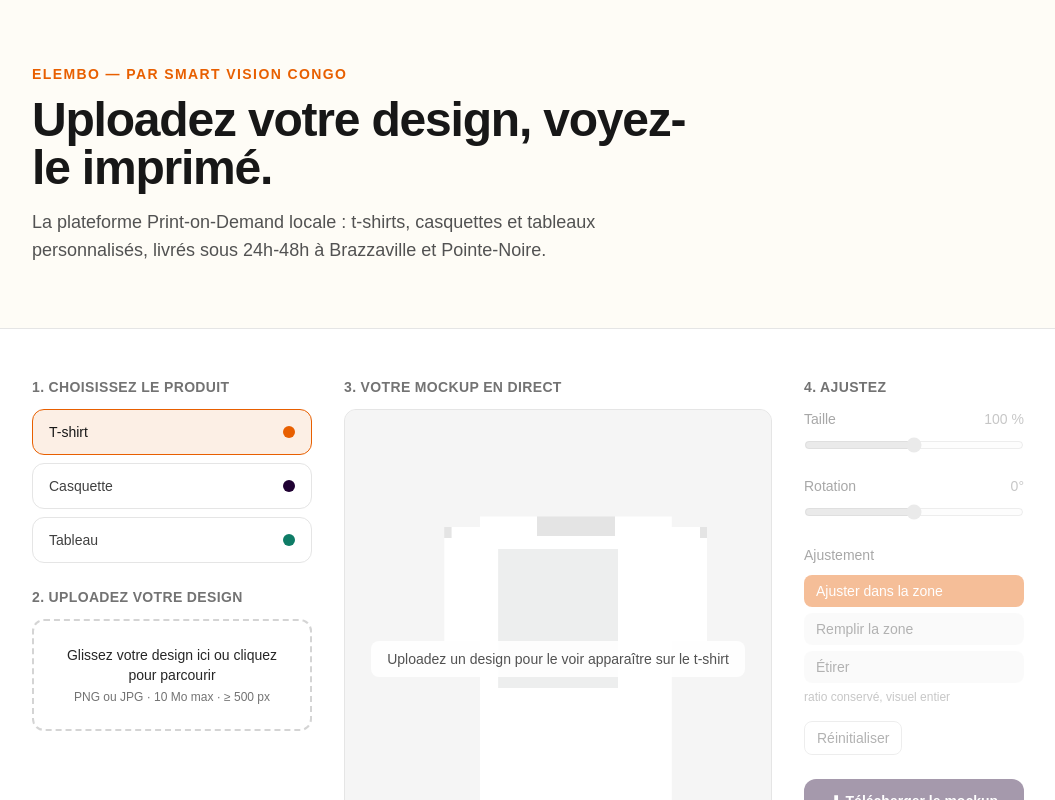
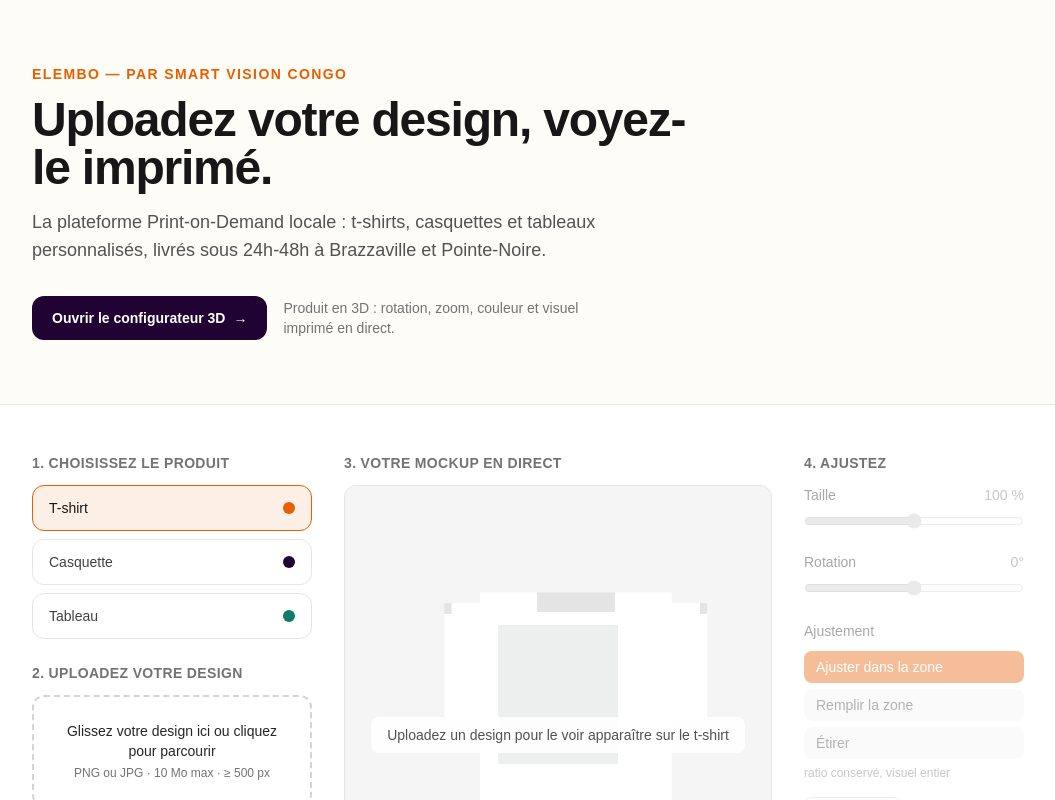
Before and after one commit to bossygit/elembo, a Next.js app: page / in a window 1280 px wide. Shown: the top 800 px of the page, without its empty margins (112-1167 px from the left). Built offline with nearby package versions, Linux system fonts and the light colour scheme.

Commit message:
feat(navigation): lien vers le configurateur 3D depuis la page d'accueil
La page d'accueil est le studio 2D conservé : sans lien visible, le configurateur 3D
situé sur /configurator était introuvable. Ajoute un bouton d'accès dans l'entête et un
retour « Studio 2D » depuis le configurateur.

```diff
--- a/src/app/page.tsx
+++ b/src/app/page.tsx
@@ -1,3 +1,4 @@
+import Link from 'next/link';
 import Studio from '../components/Studio';
 
 export default function Home() {
@@ -15,6 +16,18 @@ export default function Home() {
             La plateforme Print-on-Demand locale : t-shirts, casquettes et tableaux
             personnalisés, livrés sous 24h-48h à Brazzaville et Pointe-Noire.
           </p>
+          <div className="mt-8 flex flex-wrap items-center gap-4">
+            <Link
+              href="/configurator"
+              className="inline-flex items-center gap-2 rounded-xl bg-[#200233] px-5 py-3 text-sm font-semibold text-white transition-colors hover:bg-[#E85F00]"
+            >
+              Ouvrir le configurateur 3D
+              <span aria-hidden>→</span>
+            </Link>
+            <span className="max-w-xs text-sm text-neutral-500">
+              Produit en 3D : rotation, zoom, couleur et visuel imprimé en direct.
+            </span>
+          </div>
         </div>
       </section>
 
--- a/src/components/configurator/Configurator.tsx
+++ b/src/components/configurator/Configurator.tsx
@@ -5,6 +5,7 @@
 // passent en colonne à droite et l'aperçu de zone + la configuration en bas.
 
 import dynamic from 'next/dynamic';
+import Link from 'next/link';
 import { useMemo, useState } from 'react';
 import { useConfiguratorStore, serializeConfig } from '../../stores/configurator-store';
 import { getProductById } from '../../lib/products/catalog';
@@ -134,7 +135,10 @@ export default function Configurator() {
     <div className="mx-auto w-full max-w-7xl px-4 py-6">
       <header className="mb-5 flex flex-wrap items-end justify-between gap-3">
         <div>
-          <p className="text-xs font-semibold uppercase tracking-widest text-[#E85F00]">
+          <Link href="/" className="text-xs font-medium text-neutral-500 hover:text-[#E85F00]">
+            ← Studio 2D (photo de mockup)
+          </Link>
+          <p className="mt-2 text-xs font-semibold uppercase tracking-widest text-[#E85F00]">
             Elembo — configurateur 3D
           </p>
           <h1 className="text-2xl font-bold tracking-tight text-neutral-900 sm:text-3xl">
```
